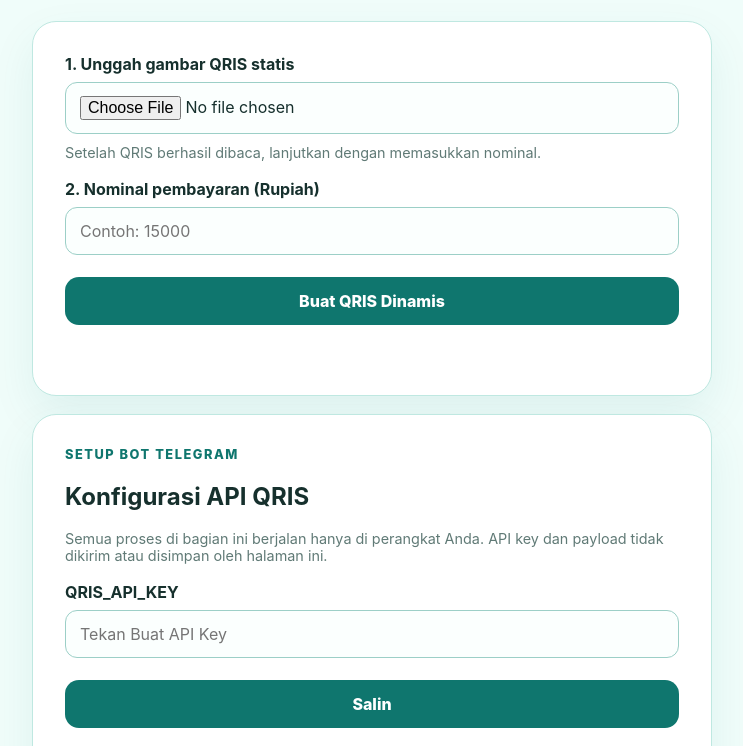
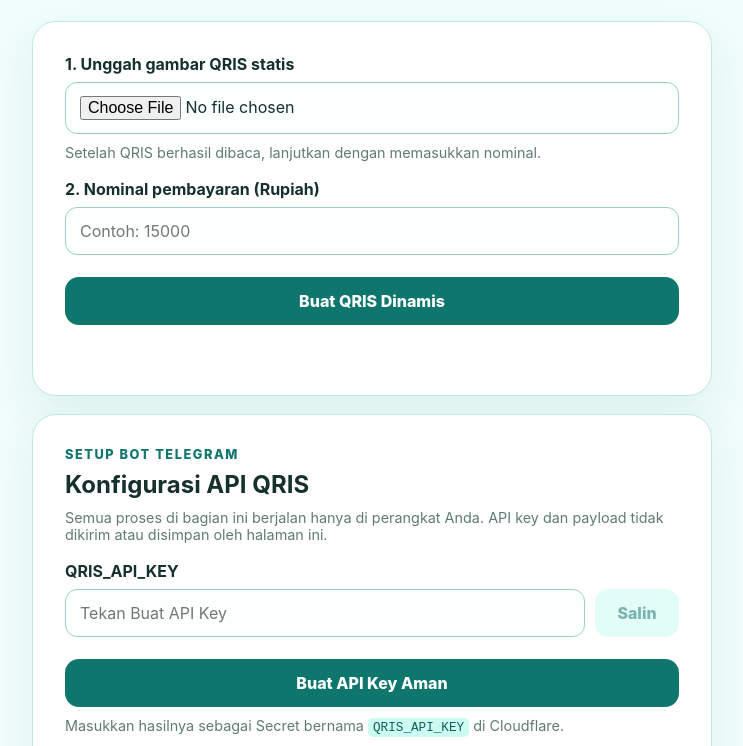
Before and after one commit to soprat123/qris-dinamis-telegram, a website built with Vite: page index.html in a window 1280 px wide. Shown: the part 178-924 px from the top of the page, without its empty margins (268-1011 px from the left). Built offline with nearby package versions, Linux system fonts and the light colour scheme.

Commit message:
update src/style.css for QRIS API setup

```diff
--- a/src/style.css
+++ b/src/style.css
@@ -65,6 +65,33 @@
   cursor: pointer;
 }
 button:hover, .download:hover { background: #115e59; }
+button:disabled { cursor: not-allowed; opacity: .55; }
+
+.setup-card h2 { margin: 0 0 8px; }
+.copy-field {
+  display: grid;
+  grid-template-columns: minmax(0, 1fr) auto;
+  gap: 10px;
+  align-items: stretch;
+}
+.copy-field .secondary-button {
+  width: auto;
+  min-width: 84px;
+  margin-top: 0;
+}
+.secondary-button {
+  color: #0f766e;
+  background: #ccfbf1;
+}
+.secondary-button:hover { color: #fff; background: #0f766e; }
+.full-button { margin-top: 10px; }
+code {
+  border-radius: 5px;
+  padding: 2px 5px;
+  color: #115e59;
+  background: #ccfbf1;
+  font-size: .88em;
+}
 
 .status { min-height: 24px; margin: 14px 0 0; color: #526c68; }
 .status.success { color: #047857; }
@@ -87,4 +114,6 @@
 @media (max-width: 480px) {
   .container { width: min(100% - 20px, 680px); padding-top: 28px; }
   .card { border-radius: 18px; }
+  .copy-field { grid-template-columns: 1fr; }
+  .copy-field .secondary-button { width: 100%; }
 }
```
